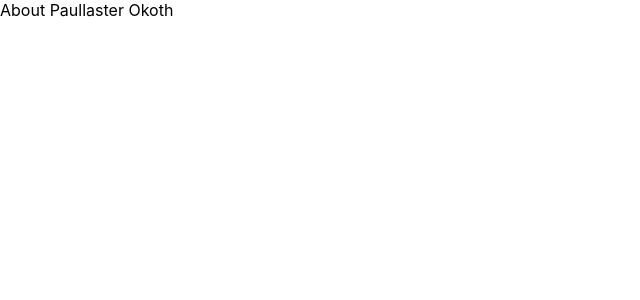
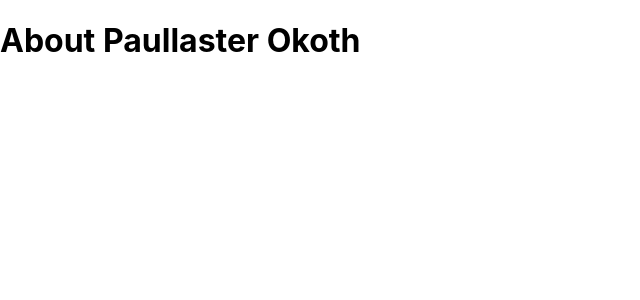
Before and after one commit to paullaster/react-router, a React (Create React App) app: page /about in a window 1280 px wide. Shown: the top 300 px of the page, without its empty margins (0-640 px from the left). Built offline with nearby package versions, Linux system fonts and the light colour scheme.

Commit message:
add react files

```diff
--- a/src/components/Pages/About.js
+++ b/src/components/Pages/About.js
@@ -1,7 +1,7 @@
 const About = () => {
     return(
         <div>
-            About Paullaster Okoth
+           <h1> About Paullaster Okoth</h1>
         </div>
     );
 };
```
